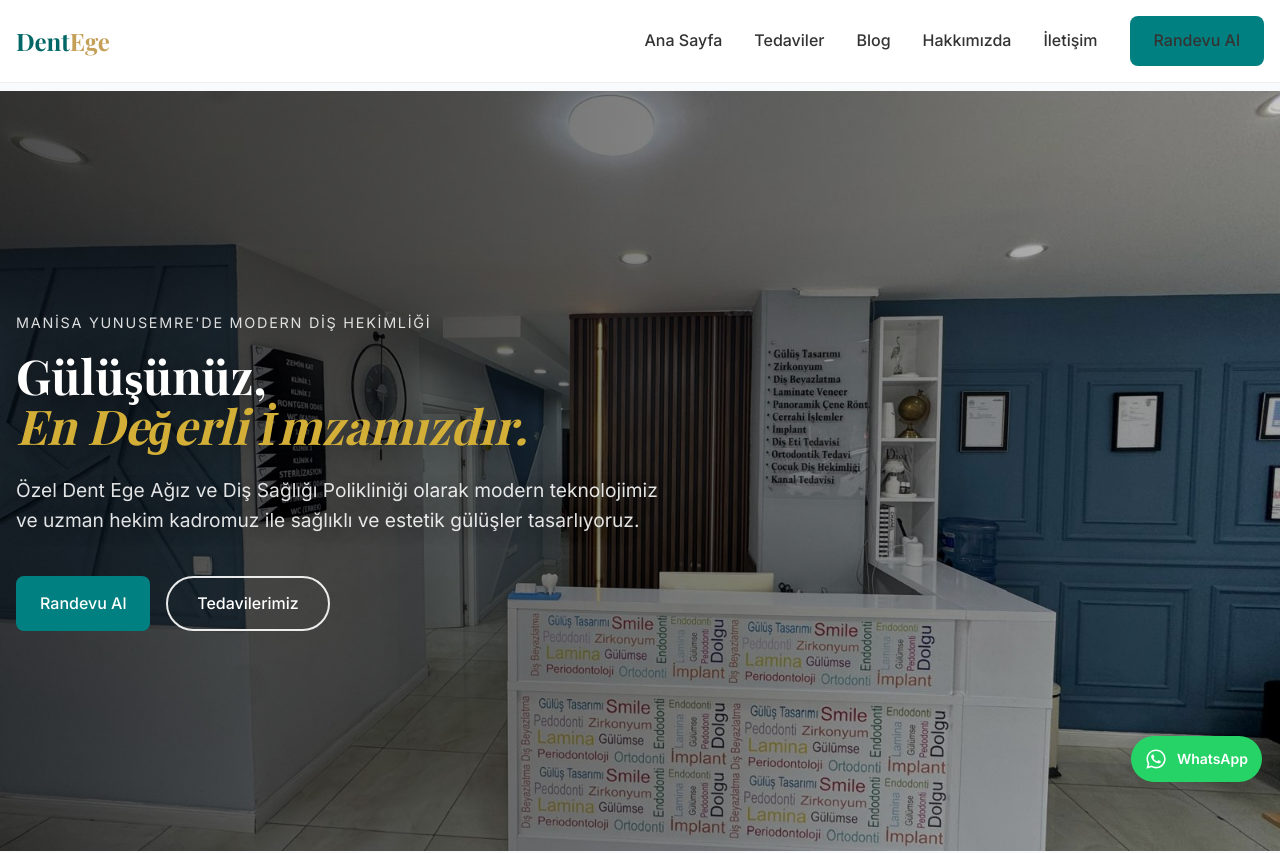
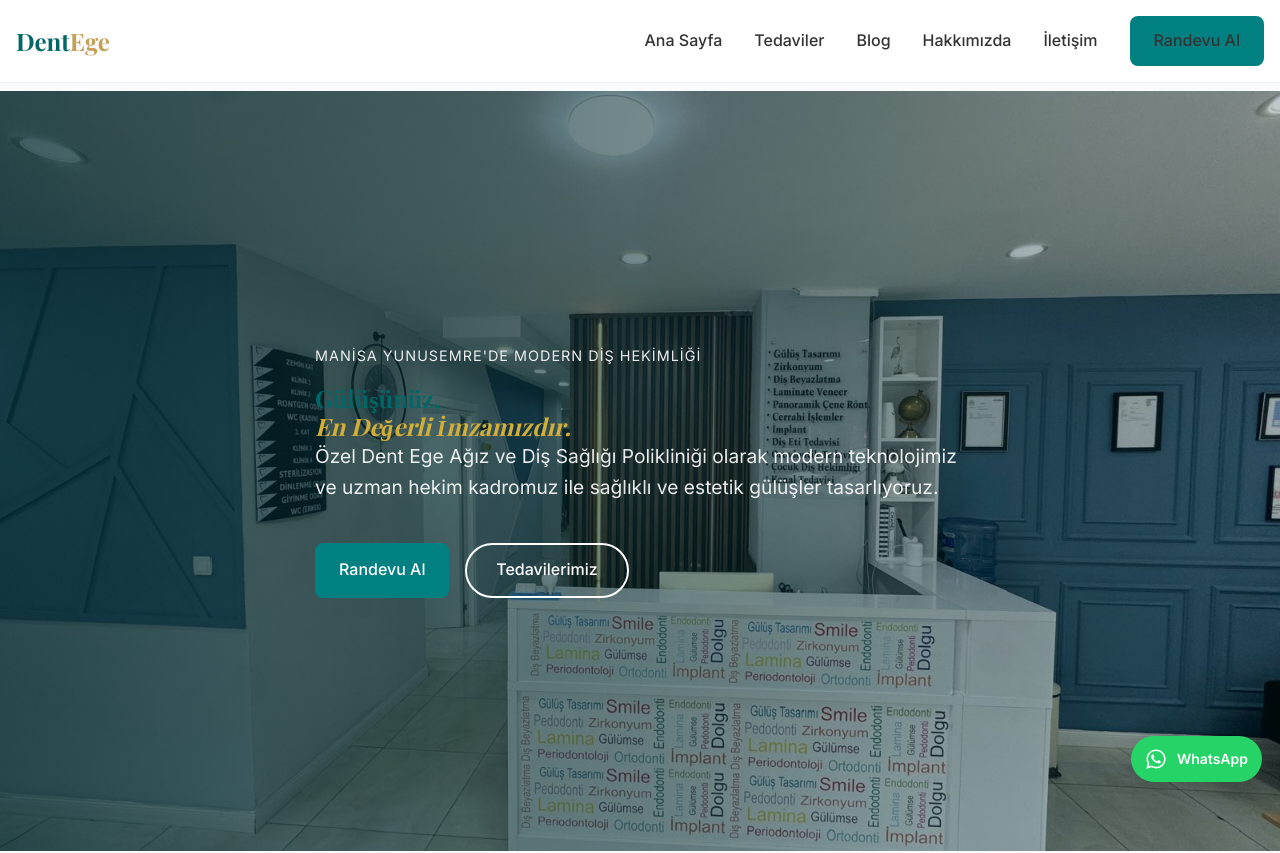
Before and after one commit to ozgekacmazz/dentege-website, a React (Vite) app: page / in a window 1280 px wide. Shown: the top 853 px of the page. Built offline with nearby package versions, Linux system fonts and the light colour scheme.

Commit message:
Fix hero image import and asset typings

```diff
--- a/src/components/Hero.tsx
+++ b/src/components/Hero.tsx
@@ -4,17 +4,12 @@
 
 const Hero = () => {
     return (
-        <section
-            className="hero"
-            style={{ backgroundImage: `url(${heroImg})` }}
-        >
-            <div className="hero-overlay"></div>
+        <section className="hero" style={{ backgroundImage: `url(${heroImg})` }}>
+            <div className="hero-overlay" />
 
             <div className="container hero-content">
                 <div className="hero-text">
-          <span className="hero-location">
-            Manisa Yunusemre'de Modern Diş Hekimliği
-          </span>
+                    <span className="hero-location">Manisa Yunusemre&apos;de Modern Diş Hekimliği</span>
 
                     <h1>
                         Gülüşünüz,
@@ -23,8 +18,7 @@
                     </h1>
 
                     <p>
-                        Özel Dent Ege Ağız ve Diş Sağlığı Polikliniği olarak
-                        modern teknolojimiz ve uzman hekim kadromuz ile
+                        Özel Dent Ege Ağız ve Diş Sağlığı Polikliniği olarak modern teknolojimiz ve uzman hekim kadromuz ile
                         sağlıklı ve estetik gülüşler tasarlıyoruz.
                     </p>
 
--- a/src/styles/Hero.css
+++ b/src/styles/Hero.css
@@ -4,86 +4,68 @@
     width: 100%;
     background-size: cover;
     background-position: center;
-    background-repeat: no-repeat;
     display: flex;
     align-items: center;
 }
 
-/* ESKİ PREMIUM DARK OVERLAY (2. görsel vibe) */
 .hero-overlay {
     position: absolute;
     inset: 0;
     background: linear-gradient(
             90deg,
-            rgba(0, 0, 0, 0.70) 0%,
-            rgba(0, 0, 0, 0.48) 55%,
-            rgba(0, 0, 0, 0.22) 100%
+            rgba(0, 40, 45, 0.75) 0%,
+            rgba(0, 40, 45, 0.55) 50%,
+            rgba(0, 40, 45, 0.25) 100%
     );
 }
 
 .hero-content {
     position: relative;
     z-index: 2;
-    width: 100%;
 }
 
 .hero-text {
     max-width: 650px;
-    color: #fff;
+    color: white;
 }
 
 .hero-location {
     display: inline-block;
     margin-bottom: 1rem;
     font-size: 0.9rem;
-    letter-spacing: 0.12em;
+    letter-spacing: 1px;
     text-transform: uppercase;
-    color: rgba(255, 255, 255, 0.85);
+    opacity: 0.9;
 }
 
-/* Başlık */
-.hero-text h1 {
-    font-size: 3rem;
-    margin-bottom: 1.5rem;
-    color: #fff;
-    line-height: 1.05;
-    text-shadow: 0 6px 28px rgba(0, 0, 0, 0.55);
-}
-
-/* Sıcak premium gold (2. görsel gibi) */
 .hero-text h1 span {
     color: #d4af37;
     font-style: italic;
-    text-shadow: 0 6px 28px rgba(0, 0, 0, 0.35);
 }
 
 .hero-text p {
     font-size: 1.2rem;
     margin-bottom: 2.5rem;
-    color: rgba(255, 255, 255, 0.88);
-    text-shadow: 0 4px 18px rgba(0, 0, 0, 0.45);
+    opacity: 0.9;
 }
 
 .hero-buttons {
     display: flex;
     gap: 1rem;
-    flex-wrap: wrap;
 }
 
-/* Outline buton (şu anki gibi kalsın) */
 .btn-outline {
     padding: 0.8rem 1.8rem;
-    border: 2px solid rgba(255, 255, 255, 0.9);
-    color: #fff;
+    border: 2px solid white;
+    color: white;
     text-decoration: none;
-    border-radius: 999px;
-    transition: 0.25s ease;
-    background: transparent;
+    border-radius: 50px;
+    transition: 0.3s ease;
 }
 
 .btn-outline:hover {
-    background: #fff;
-    color: #000;
+    background: white;
+    color: black;
 }
 
 @media (max-width: 768px) {
```
Also changed, not shown: src/vite-env.d.ts (added, +22 -0 lines).
